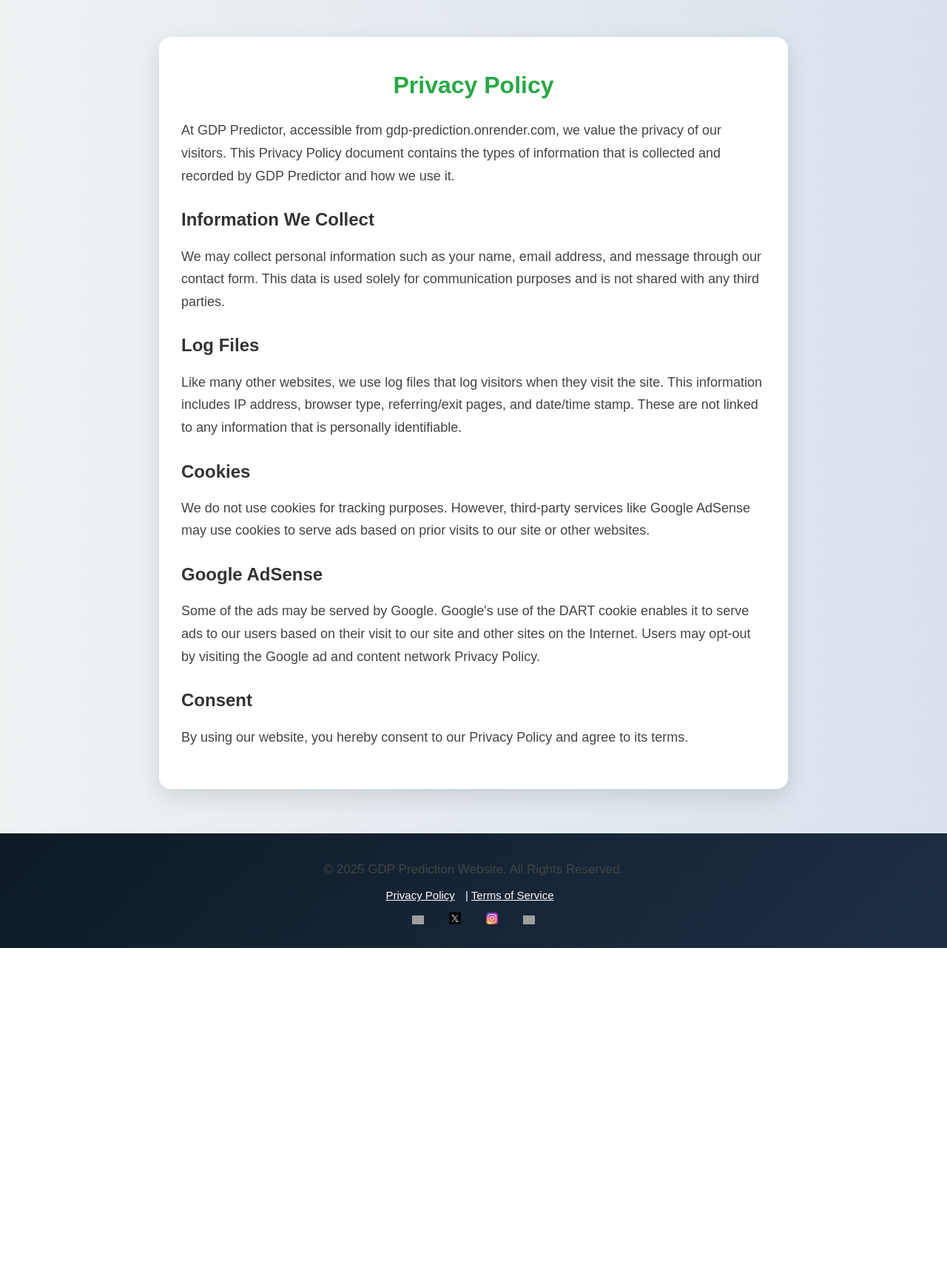
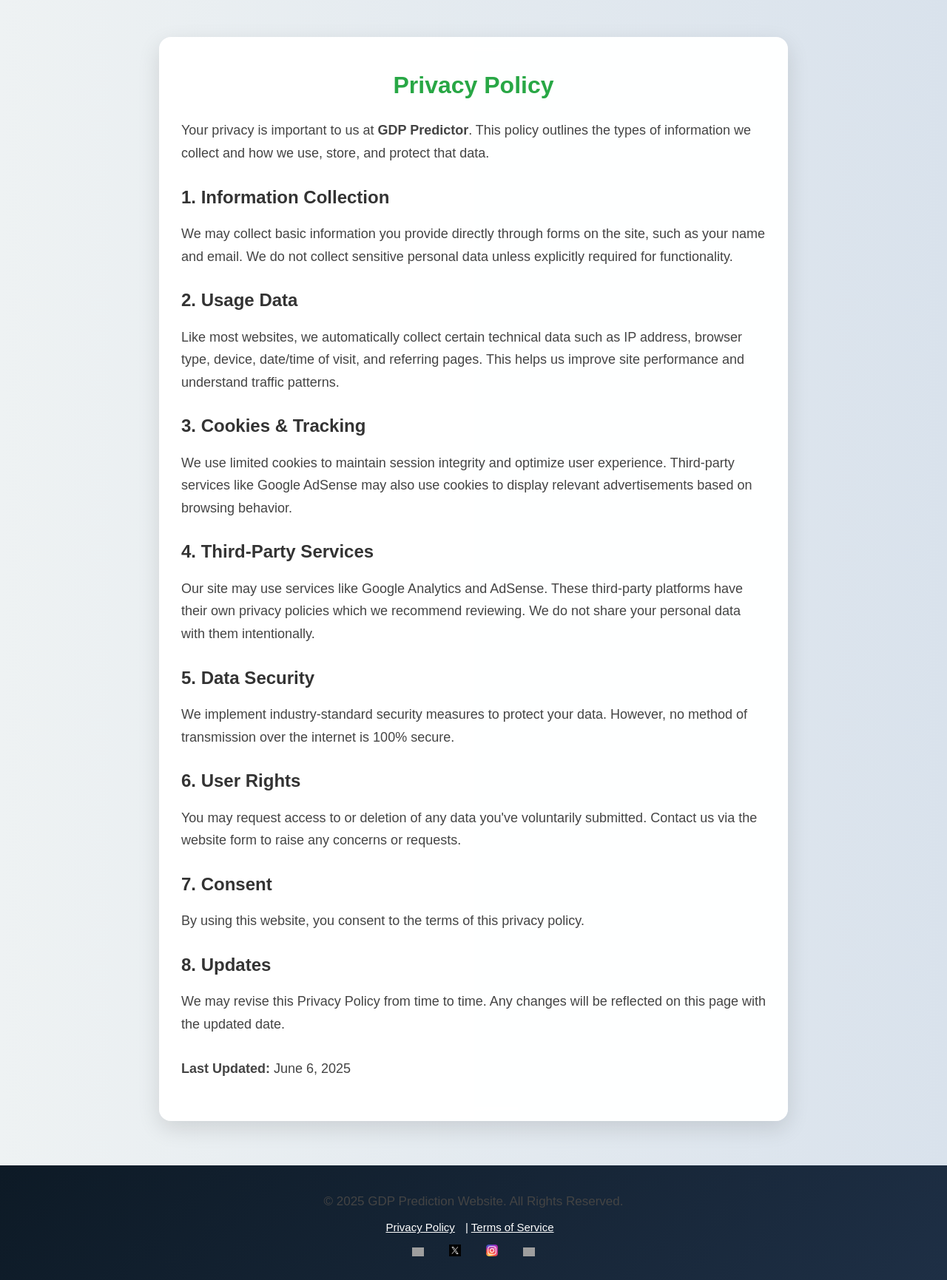
Before and after one commit to HARINARAYAN-2027/gdp-X, a Flask app: page /privacy in a window 1280 px wide. Shown: the part 205-1936 px from the top of the page at 74% size. Before the commit the page ends 1487 px from the top, so only its background shows below. Run offline with Flask 2, Linux system fonts and the light colour scheme; grey boxes are pictures that could not be loaded.

Commit message:
Update privacy.html

```diff
--- a/templates/privacy.html
+++ b/templates/privacy.html
@@ -193,25 +193,37 @@
     </nav>
 
     <!-- Privacy Policy Container -->
-    <div class="container">
-        <h1>Privacy Policy</h1>
-        <p>At GDP Predictor, accessible from gdp-prediction.onrender.com, we value the privacy of our visitors. This Privacy Policy document contains the types of information that is collected and recorded by GDP Predictor and how we use it.</p>
+<div class="container">
+  <h1>Privacy Policy</h1>
 
-        <h2>Information We Collect</h2>
-        <p>We may collect personal information such as your name, email address, and message through our contact form. This data is used solely for communication purposes and is not shared with any third parties.</p>
+  <p>Your privacy is important to us at <strong>GDP Predictor</strong>. This policy outlines the types of information we collect and how we use, store, and protect that data.</p>
 
-        <h2>Log Files</h2>
-        <p>Like many other websites, we use log files that log visitors when they visit the site. This information includes IP address, browser type, referring/exit pages, and date/time stamp. These are not linked to any information that is personally identifiable.</p>
+  <h2>1. Information Collection</h2>
+  <p>We may collect basic information you provide directly through forms on the site, such as your name and email. We do not collect sensitive personal data unless explicitly required for functionality.</p>
 
-        <h2>Cookies</h2>
-        <p>We do not use cookies for tracking purposes. However, third-party services like Google AdSense may use cookies to serve ads based on prior visits to our site or other websites.</p>
+  <h2>2. Usage Data</h2>
+  <p>Like most websites, we automatically collect certain technical data such as IP address, browser type, device, date/time of visit, and referring pages. This helps us improve site performance and understand traffic patterns.</p>
 
-        <h2>Google AdSense</h2>
-        <p>Some of the ads may be served by Google. Google's use of the DART cookie enables it to serve ads to our users based on their visit to our site and other sites on the Internet. Users may opt-out by visiting the Google ad and content network Privacy Policy.</p>
+  <h2>3. Cookies & Tracking</h2>
+  <p>We use limited cookies to maintain session integrity and optimize user experience. Third-party services like Google AdSense may also use cookies to display relevant advertisements based on browsing behavior.</p>
 
-        <h2>Consent</h2>
-        <p>By using our website, you hereby consent to our Privacy Policy and agree to its terms.</p>
-    </div>
+  <h2>4. Third-Party Services</h2>
+  <p>Our site may use services like Google Analytics and AdSense. These third-party platforms have their own privacy policies which we recommend reviewing. We do not share your personal data with them intentionally.</p>
+
+  <h2>5. Data Security</h2>
+  <p>We implement industry-standard security measures to protect your data. However, no method of transmission over the internet is 100% secure.</p>
+
+  <h2>6. User Rights</h2>
+  <p>You may request access to or deletion of any data you've voluntarily submitted. Contact us via the website form to raise any concerns or requests.</p>
+
+  <h2>7. Consent</h2>
+  <p>By using this website, you consent to the terms of this privacy policy.</p>
+
+  <h2>8. Updates</h2>
+  <p>We may revise this Privacy Policy from time to time. Any changes will be reflected on this page with the updated date.</p>
+
+  <p style="margin-top: 30px;"><strong>Last Updated:</strong> June 6, 2025</p>
+</div>
 
     <!-- Footer -->
     <footer>
```
